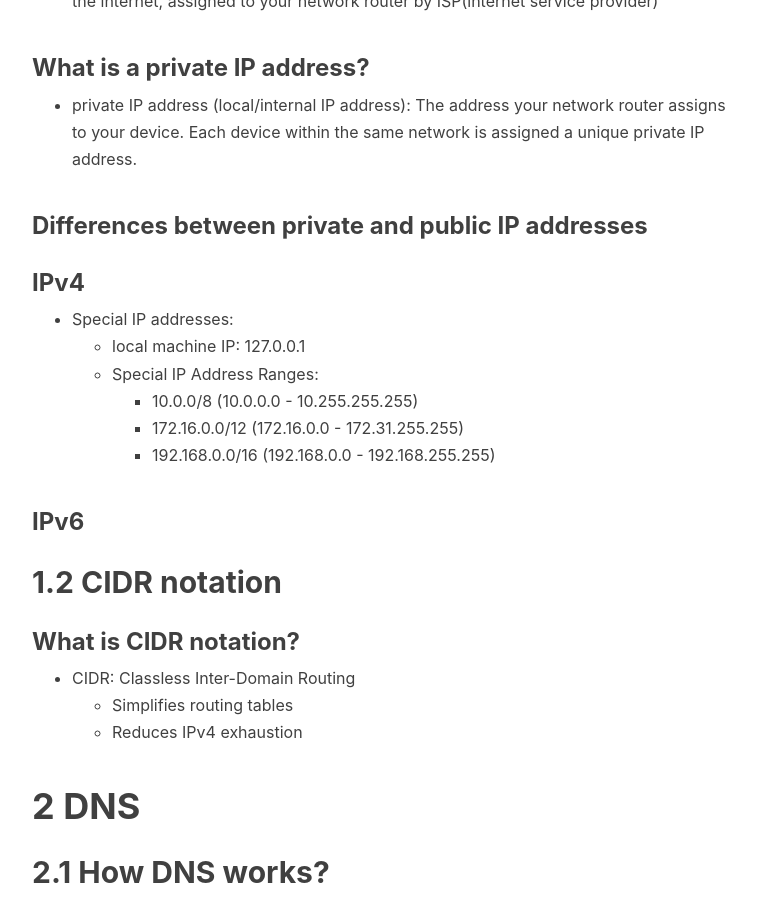
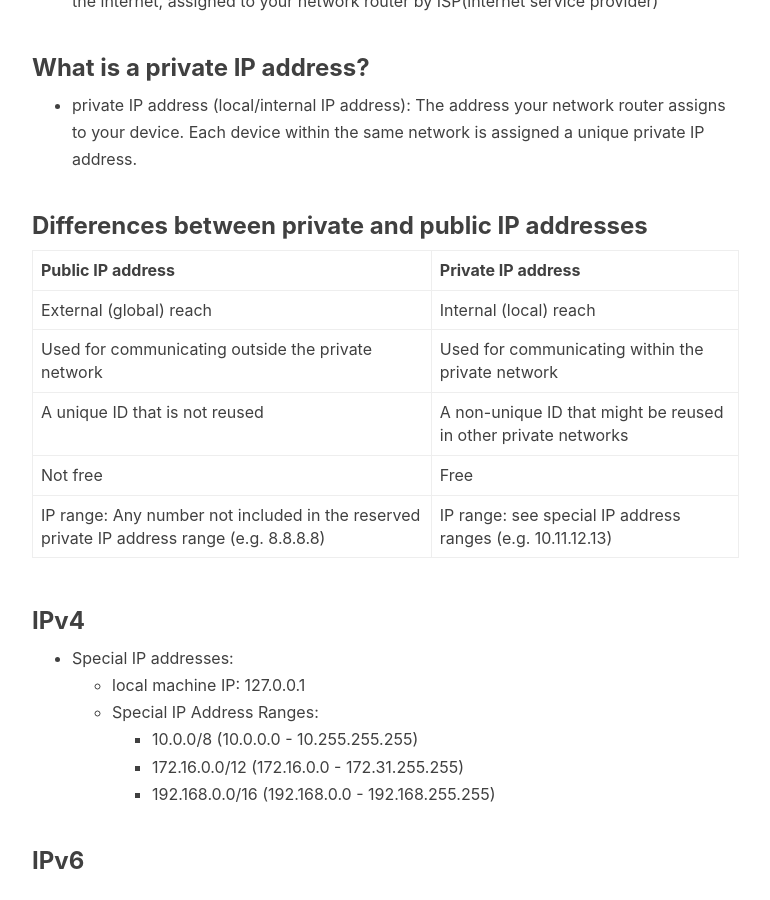
Before and after one commit to Lanzhou-J/Lanzhou-J.github.io, a Jekyll site: the page built from _posts/2022-01-23-DevOps-02-Networking.md, in a window 1280 px wide and 900 px high, scrolled down 1166 px. Shown: the whole window, without its empty margins (233-1003 px from the left). Built offline with Jekyll 4.4.1, drawn with Linux system fonts in a browser that asks for light colours; nearby versions of some CDN libraries; comment, search, counter and statistics services are not loaded.

Commit message:
add IP table

```diff
--- a/_posts/2022-01-23-DevOps-02-Networking.md
+++ b/_posts/2022-01-23-DevOps-02-Networking.md
@@ -10,6 +10,7 @@ tags:
 - English
 - wiki
 ---
+
 **Research summary:**
 
 - IPs and CIDR notation
@@ -32,6 +33,17 @@ tags:
   - private IP address (local/internal IP address): The address your network router assigns to your device. Each device within the same network is assigned a unique private IP address.
 
 ### Differences between private and public IP addresses
+
+
+
+| Public IP address | Private IP address |
+| -------- | -------- |
+| External (global) reach     | Internal (local) reach     |
+| Used for communicating outside the private network     | Used for communicating within the private network     |
+| A unique ID that is not reused    | A non-unique ID that might be reused in other private networks     |
+| Not free     | Free     |
+| IP range: Any number not included in the reserved private IP address range (e.g. 8.8.8.8)     |  IP range: see special IP address ranges (e.g. 10.11.12.13)    |
+
 
 ### IPv4
 
```
Also changed, not shown: _posts/2021-05-26-markdown.md (+7 -5 lines).
